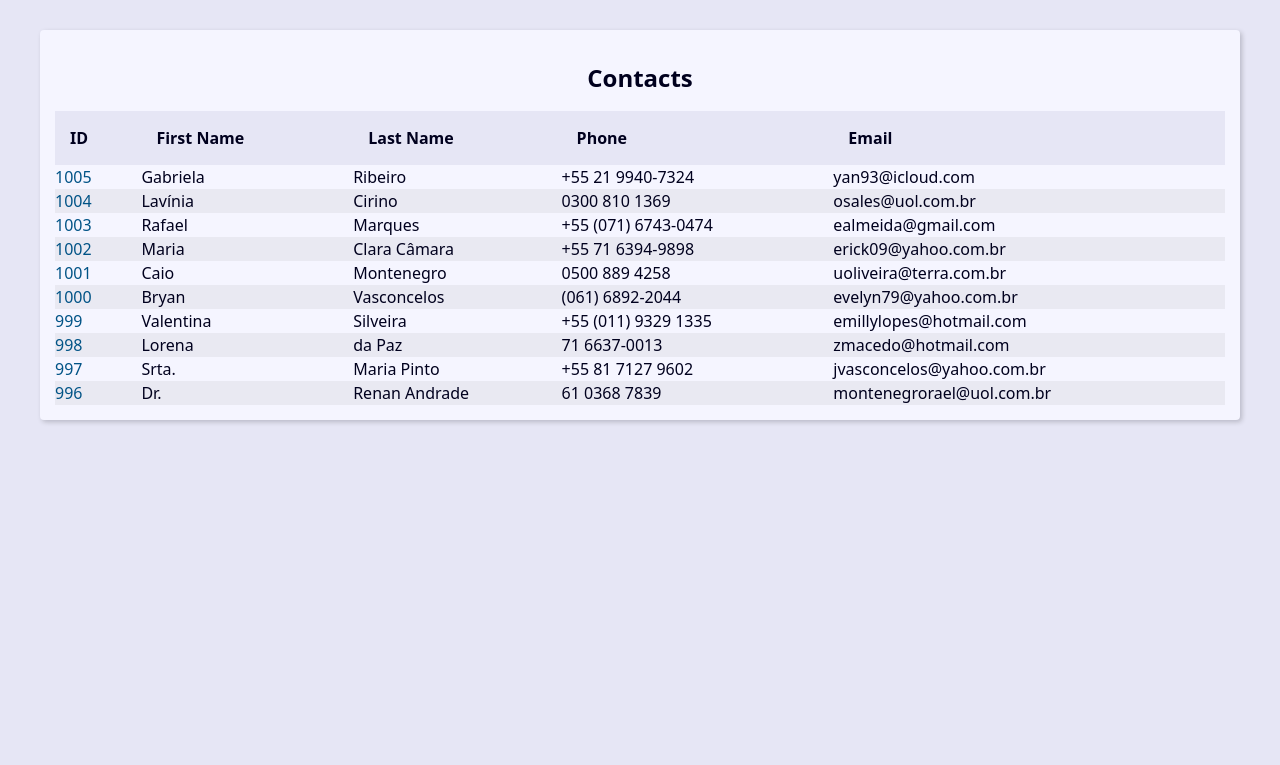
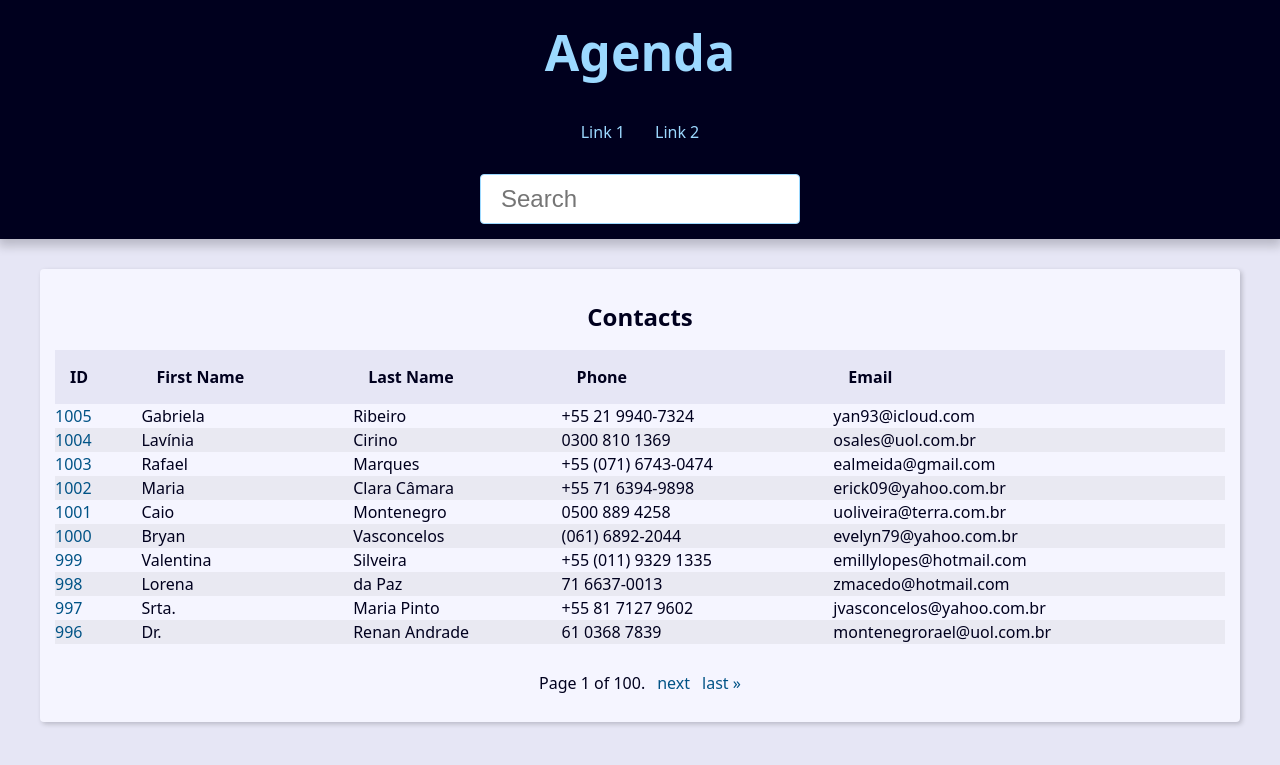
Before and after one commit to Fa1kerXd/agenda_django, a Django app: page / in a window 1280 px wide. Shown: the top 765 px of the page. Run offline with Django 5.2, Linux system fonts and the light colour scheme; data comes from the database, SQL or seed files in the repository.

Commit message:
Criando Paginação

```diff
--- a/base_templates/global/base.html
+++ b/base_templates/global/base.html
@@ -1,16 +1,13 @@
-{% load static %}<!DOCTYPE html>
+<!DOCTYPE html>
 <html lang="pt-BR">
-<head>
-    <meta charset="UTF-8">
-    <meta name="viewport" content="width=device-width, initial-scale=1.0">
-    <title>Document</title>
-    <link rel="stylesheet" href="{% static "global/css/style.css" %}">
-</head>
+    {%include "global/partials/_head.html" %}
 <body>
+    {%include "global/partials/_header.html"%}
     <main class="content">
     {% block content %}
 
     {% endblock content %}
+    {%include "global/partials/_pagination.html"%}
     </main>
 </body>
 </html>
--- /dev/null
+++ b/base_templates/global/partials/_head.html
@@ -0,0 +1,7 @@
+{%load static%}
+<head>
+    <meta charset="UTF-8">
+    <meta name="viewport" content="width=device-width, initial-scale=1.0">
+    <title>{{site_title}} Agenda</title>
+    <link rel="stylesheet" href="{% static "global/css/style.css" %}">
+</head>
--- /dev/null
+++ b/base_templates/global/partials/_header.html
@@ -0,0 +1,23 @@
+<header class="header">
+        <h1 class="header-heading"><a class="header-link" href='{% url "contact:index" %}'>Agenda</a></h1>
+        <nav class="menu">
+            <ul class="menu-list">
+                <li class="menu-item">
+                    <a class="menu-link" href="#">
+                        Link 1
+                    </a>
+                </li>
+                  <li class="menu-item">
+                    <a class="menu-link" href="#">
+                        Link 2
+                    </a>
+                </li>
+            </ul>
+        </nav>
+        <div class="search">
+            <form action="{%url "contact:search" %}" method="GET">
+                <input type="text"  class="search-input" placeholder="Search" id="search" name="q"
+                value="{{request.GET.q.strip}}">
+            </form>
+        </div>
+    </header>
--- /dev/null
+++ b/base_templates/global/partials/_pagination.html
@@ -0,0 +1,20 @@
+
+{%if page_obj %}
+    <div class="pagination">
+        <span class="step-links">
+            {% if page_obj.has_previous %}
+                <a href="?page=1&q={{request.GET.q.strip}}">&laquo; first</a>
+                <a href="?page={{ page_obj.previous_page_number }}&q={{request.GET.q.strip}}">previous</a>
+            {% endif %}
+
+            <span class="current">
+                Page {{ page_obj.number }} of {{ page_obj.paginator.num_pages }}.
+            </span>
+
+            {% if page_obj.has_next %}
+                <a href="?page={{ page_obj.next_page_number }}&q={{request.GET.q.strip}}">next</a>
+                <a href="?page={{ page_obj.paginator.num_pages }}&q={{request.GET.q.strip}}">last &raquo;</a>
+            {% endif %}
+        </span>
+    </div>
+{%endif%}
--- a/contact/templates/contact/index.html
+++ b/contact/templates/contact/index.html
@@ -2,6 +2,7 @@
 
 
 {% block content %}
+{%if page_obj %}
     <div class="responsive-table">
         <table class="contacts-table">
             <caption class="table-caption">
@@ -17,7 +18,7 @@
                 </tr>
             </thead>
             <tbody>
-                {% for contact in contacts %}
+                {% for contact in page_obj %}
                 <tr class="table-row">
                         <td class="table-cell">
                             <a class="table-link" href="{% url "contact:contact" contact.id%}">
@@ -42,4 +43,11 @@
             </tbody>
         </table>
     </div>
+    {%else%}
+    <div class="single-contact">
+        <h1 class="single-contact-name">
+            Nenhum Contato Encontrado
+        </h1>
+    </div>
+{%endif%}
 {% endblock content %}
--- a/contact/urls.py
+++ b/contact/urls.py
@@ -4,6 +4,9 @@ from contact import views
 app_name = 'contact'
 
 urlpatterns = [
-    path('<int:contact_id>/',views.contact, name='contact'),
     path('',views.index, name='index'),
+    path('search/',views.search, name='search'),
+
+    # contact (CRUD)
+    path('contact/<int:contact_id>/details/',views.contact, name='contact'),
 ]
--- a/contact/views/contact_views.py
+++ b/contact/views/contact_views.py
@@ -1,10 +1,16 @@
-from django.shortcuts import render, get_object_or_404
+from django.shortcuts import render, get_object_or_404, redirect
+from django.db.models import Q
+from django.core.paginator import Paginator
 from contact.models import Contact
 def index(request):
-    contacts = Contact.objects.filter(show=True).order_by('-id')[:10]
+    contacts = Contact.objects.filter(show=True).order_by('-id')
+    paginator = Paginator(contacts, 10)
 
+    page_number = request.GET.get("page")
+    page_obj = paginator.get_page(page_number)
     context = {
-        'contacts': contacts
+        'page_obj': page_obj,
+        'site_title': 'Contato - ',
     }
 
     return render(
@@ -18,11 +24,45 @@ def index(request):
 def contact(request, contact_id):
     single_contact = get_object_or_404(Contact, pk=contact_id, show=True)
 
+    site_title = f'{single_contact.first_name} {single_contact.last_name} -'
     context = {
         'contact': single_contact,
+        'site_title': site_title,
     }
 
     return render(request,
         'contact/contact.html',
         context
     )
+
+
+
+def search(request):
+    search_value = request.GET.get("q", "").strip()
+    print(search_value)
+    if search_value == '':
+        return redirect("contact:index")
+
+
+    contacts = Contact.objects.filter(show=True)\
+            .filter(
+                    Q(first_name__icontains=search_value) |
+                    Q(last_name__icontains=search_value) |
+                    Q(phone__icontains=search_value) |
+                    Q(email__icontains=search_value))\
+            .order_by('-id')
+
+    paginator = Paginator(contacts, 10)
+
+    page_number = request.GET.get("page")
+    page_obj = paginator.get_page(page_number)
+    print(contacts.query)
+    context = {
+        'page_obj': page_obj,
+        'site_title': 'Search -',
+    }
+    return render(
+            request,
+            'contact/index.html',
+            context
+    )
```
Also changed, not shown: te.py (+31 -4 lines).
